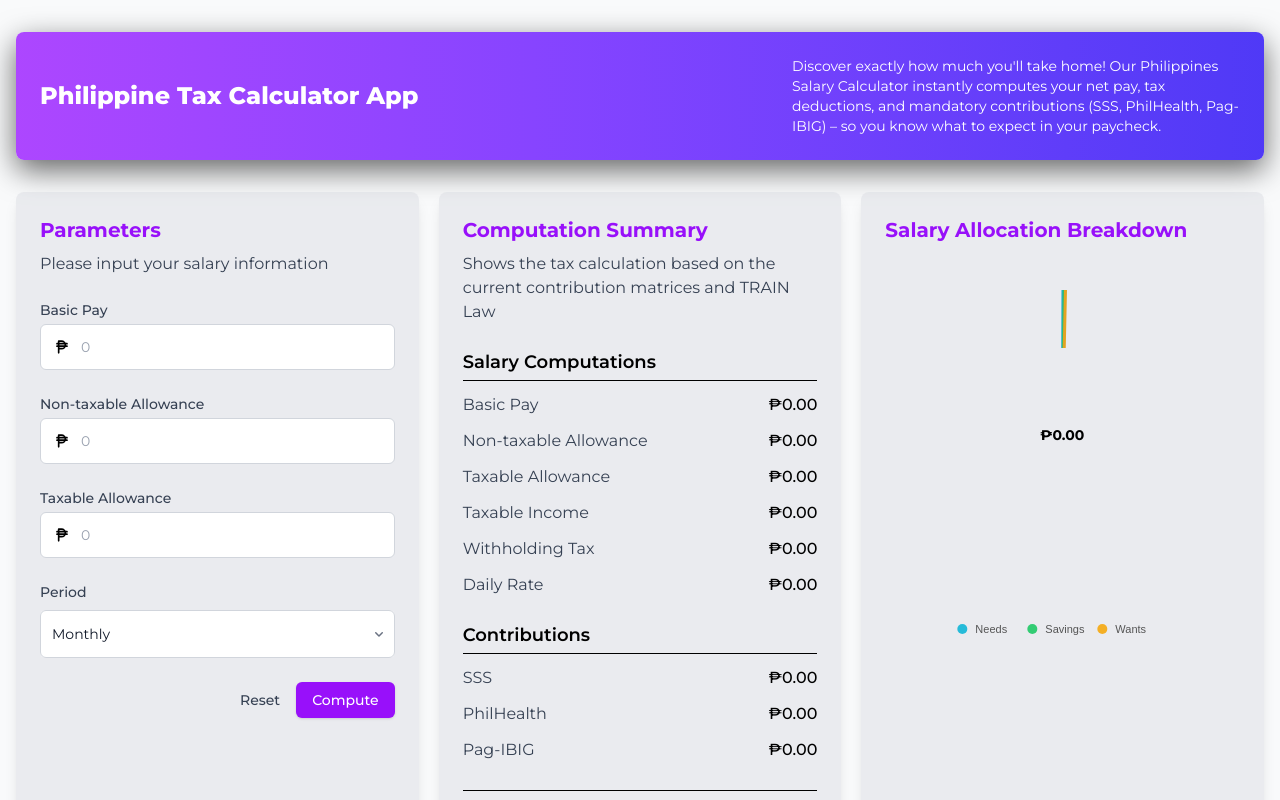
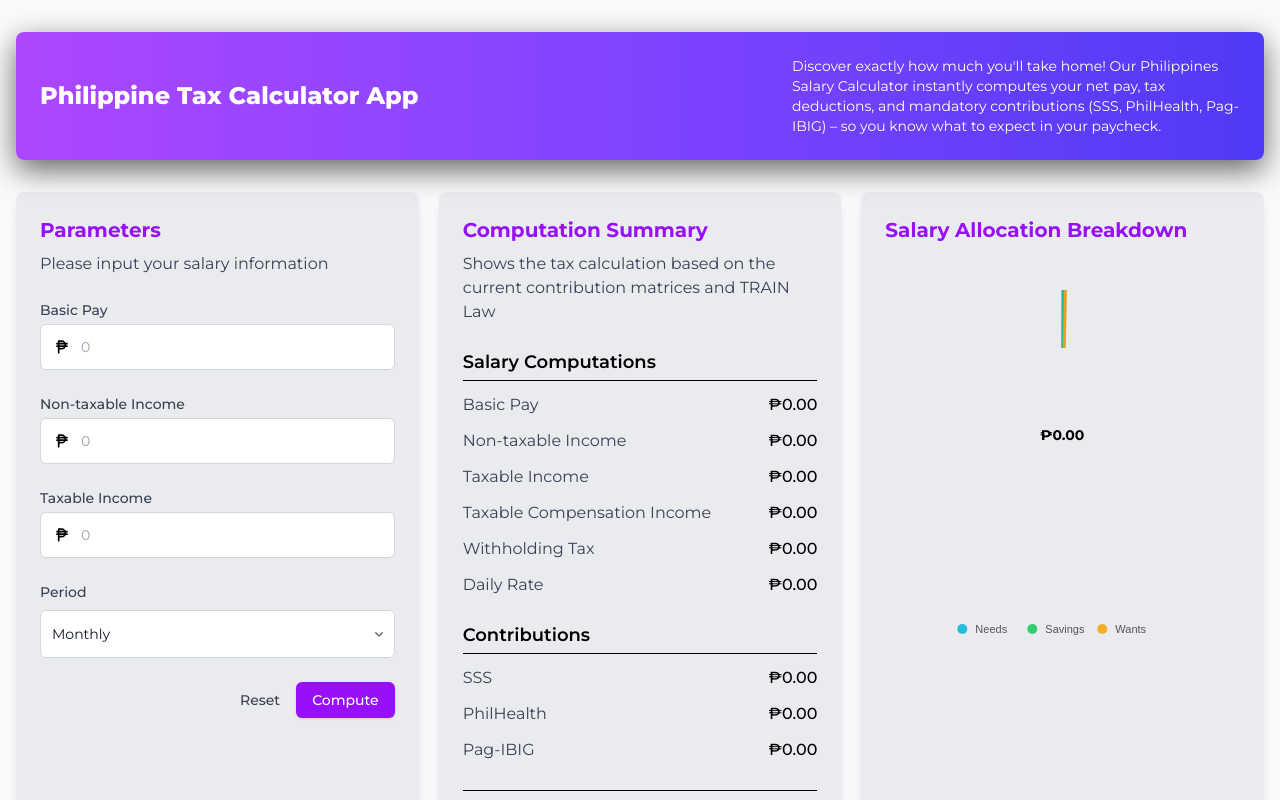
Before and after one commit to JTdev-hub/ph-tax-calculator-app, a React (Vite) app: page / in a window 1280 px wide. Shown: the top 800 px of the page. Built offline with nearby package versions, Linux system fonts and the light colour scheme.

Commit message:
Update README.md and Update Allowance to Income

```diff
--- a/src/components/Parameters.tsx
+++ b/src/components/Parameters.tsx
@@ -105,7 +105,7 @@ const Parameters = ({ onCompute }: Props) => {
           <InputBox
             inputBox={{
               id: "nonTaxableAllowance",
-              fieldName: "Non-taxable Allowance",
+              fieldName: "Non-taxable Income",
               value: nonTaxableAllownace,
             }}
             handleOnChange={handleNumericChange(setNonTaxableAllowance)}
@@ -117,7 +117,7 @@ const Parameters = ({ onCompute }: Props) => {
           <InputBox
             inputBox={{
               id: "taxableAllowance",
-              fieldName: "Taxable Allowance",
+              fieldName: "Taxable Income",
               value: taxableAllowance,
             }}
             handleOnChange={handleNumericChange(setTaxableAllowance)}
--- a/src/constants/Constants.ts
+++ b/src/constants/Constants.ts
@@ -9,9 +9,9 @@ import {
 
 export const salaryComputations: ComputationKeys[] = [
   { label: "Basic Pay", key: "salary" },
-  { label: "Non-taxable Allowance", key: "nonTaxableAllowance" },
-  { label: "Taxable Allowance", key: "taxableAllowance" },
-  { label: "Taxable Income", key: "taxableIncome" },
+  { label: "Non-taxable Income", key: "nonTaxableAllowance" },
+  { label: "Taxable Income", key: "taxableAllowance" },
+  { label: "Taxable Compensation Income", key: "taxableIncome" },
   { label: "Withholding Tax", key: "monthlyEstimatedTax" },
   { label: "Daily Rate", key: "dailySalary"}
 ];
```
Also changed, not shown: 1 other file (tests, documents, lock files or other folders).
